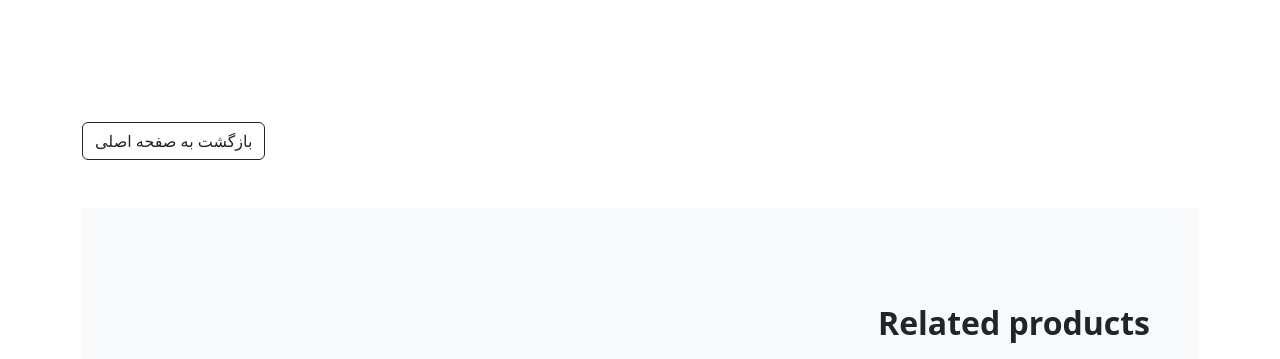
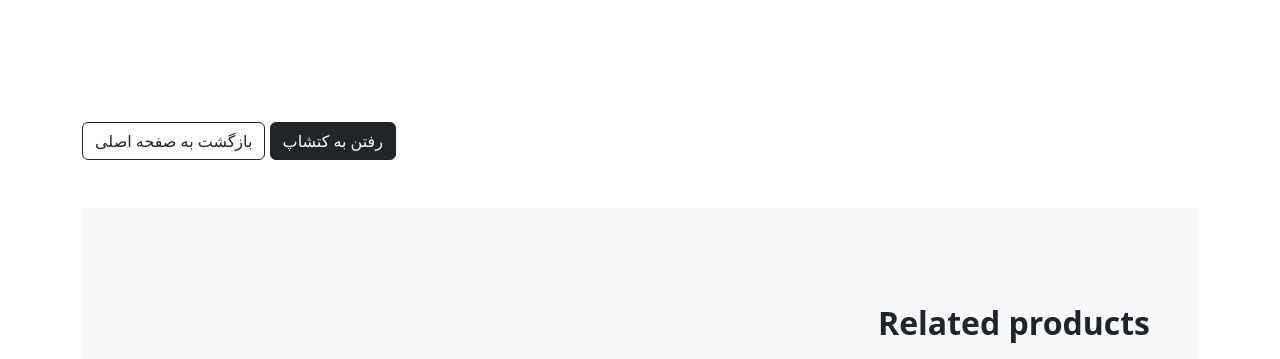
Before and after one commit to dragonfly-hub/catproject, a Django app: page /catshop/product/1 in a window 1280 px wide. Shown: the part 552-911 px from the top of the page. Run offline with Django 5.2, Linux system fonts and the light colour scheme; data comes from the database, SQL or seed files in the repository; both versions use the stored data as it was after the commit; grey boxes labelled with a size stand in for pictures from a placeholder-image service; some libraries are stand-ins or nearby versions.

Commit message:
related product updated

```diff
--- a/catshop/templates/product.html
+++ b/catshop/templates/product.html
@@ -36,7 +36,8 @@
             </div>
             <br>
             <div class="text-start">
-                <a class="btn btn-outline-dark mt-auto" href="{% url 'catshop_home' %}">بازگشت به صفحه اصلی</a>
+                <a class="btn btn-dark mt-auto" href="{% url 'catshop_home' %}"> رفتن به کتشاپ </a>
+                <a class="btn btn-outline-dark mt-auto" href="{% url 'home' %}">بازگشت به صفحه اصلی</a>
             </div>
         </section>
 
```
Also changed, not shown: pishi/views.py (+7 -3 lines), db.sqlite3, media/upload/product/Grasbits-Gimcat-400x400.jpg (added), media/upload/product/beaphar-cat-multivitamin-top10-min.jpg (added), media/upload/product/biofeline-salmon-oil-200ml1-min.jpg (added), media/upload/product/denta-tabs.jpg.webp (added), media/upload/product/dr-natures-prebiotic-aminoacid-150ml-min.jpg (added), media/upload/product/multi-vitamin-tabs.jpg.webp (added), media/upload/product/parsilact-probiotic-pet-120g-min.jpg (added), media/upload/product/pro-bio-plus-30ml1-min.jpg (added), media/upload/product/proplan-fortiflora-cat-30-sachets-min.jpg (added), media/upload/product/pure_milk_protein_amino_acids_and_probiotic_1_1-640w.webp (added), media/upload/product/zoovital-glucovital-75tabs.jpg (added), media/upload/product/خمیر2-مالت-گربه-جیم-کت-مدل-مولتی-ویتامین-وزن-50-و-100-گرم-GimCat-Multi-Vitamin.jpg (added), 3 more files.
